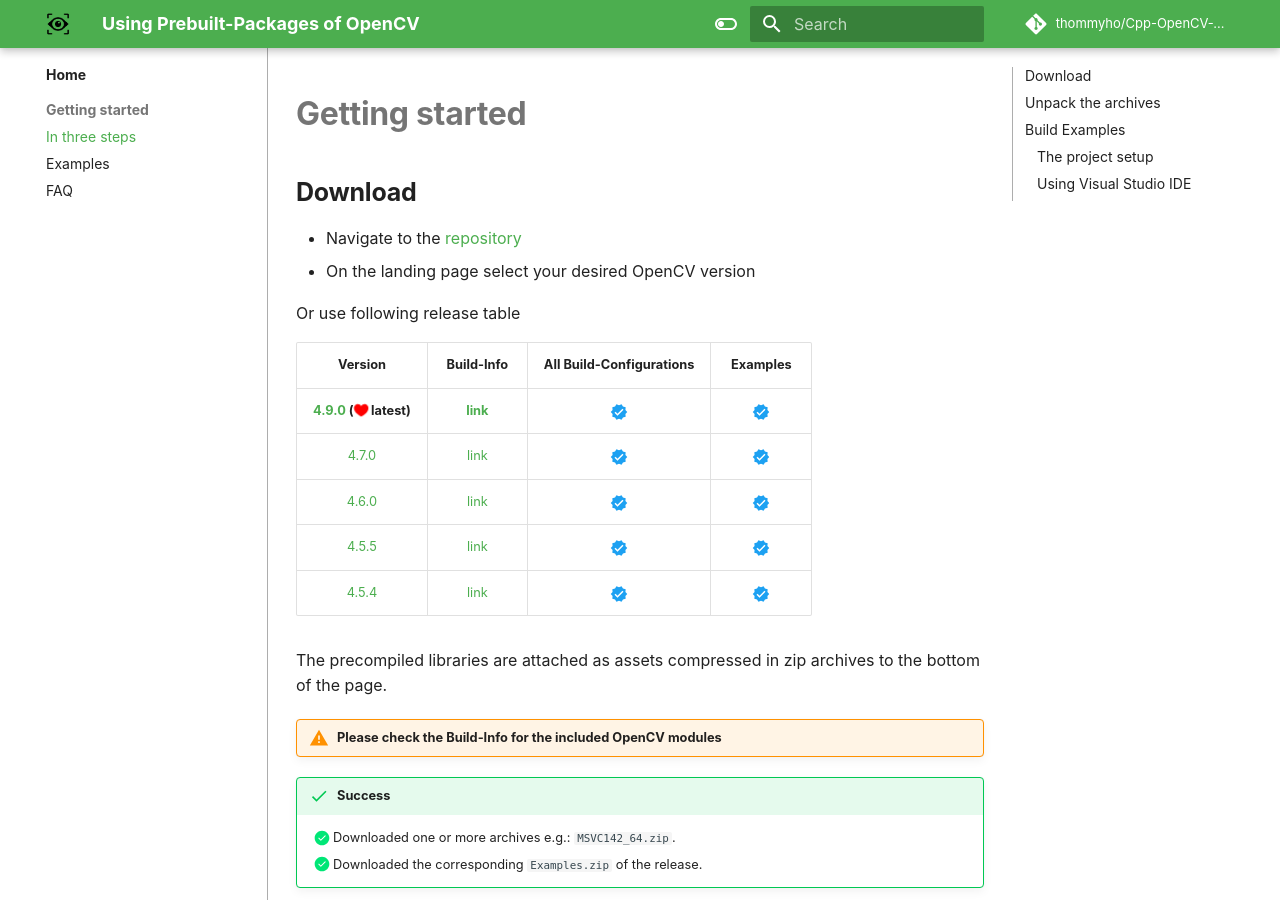
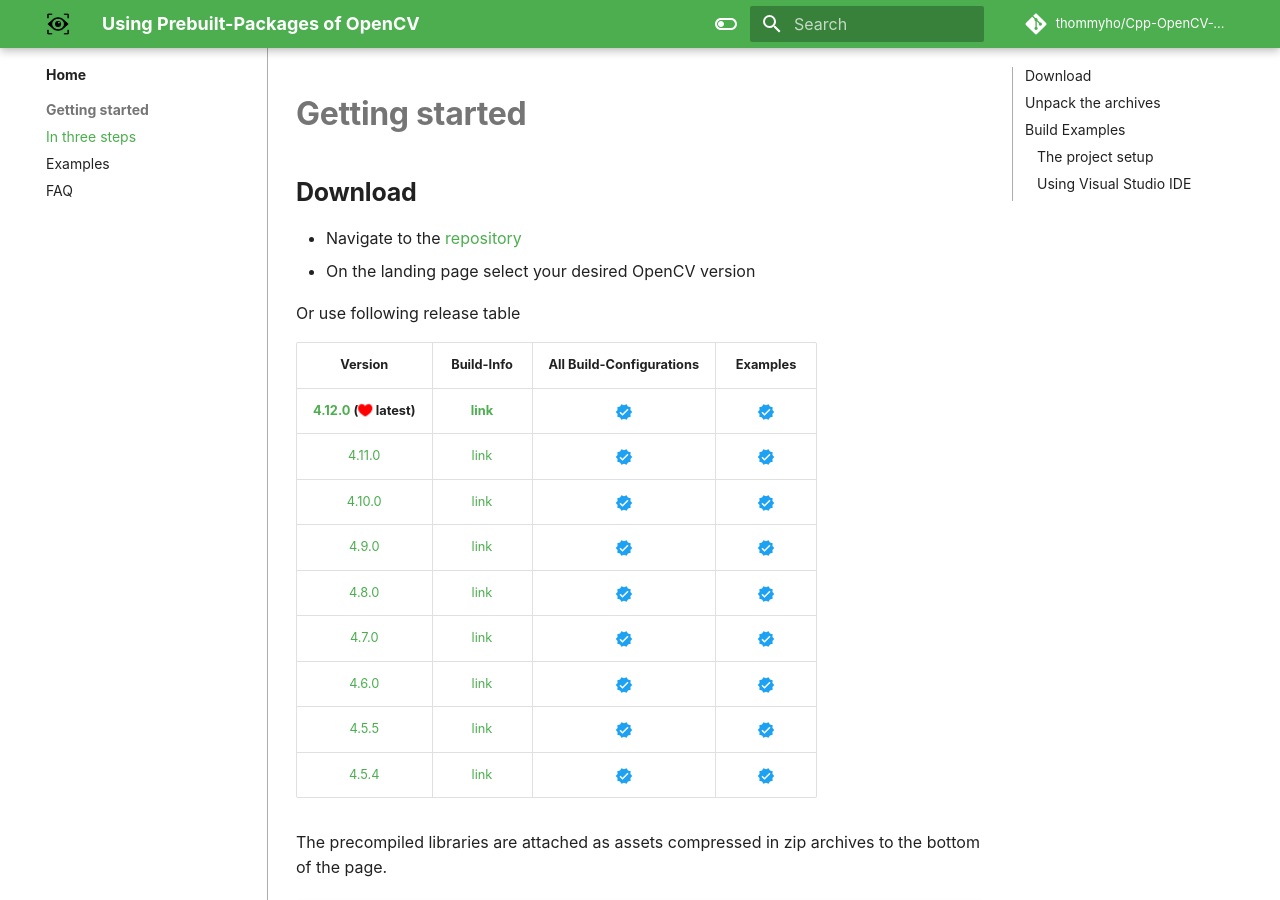
Before and after one commit to thommyho/Cpp-OpenCV-Windows-PreBuilts, an MkDocs documentation site: the page built from docs/steps.md, in a window 1280 px wide and 900 px high. Built offline with MkDocs 1.6.1 and Material for MkDocs 9.7.7, drawn with Linux system fonts in a browser that asks for light colours; emoji names are drawn with the system emoji font; some web fonts are replaced; comment, search, counter and statistics services are not loaded.

Commit message:
Update OpenCV release table in documentation
Added entries for versions 4.12.0, 4.11.0, 4.10.0, 4.9.0, and 4.8.0 to the release table in docs/steps.md. Updated the latest version to 4.12.0 for improved clarity and completeness.

```diff
--- a/docs/steps.md
+++ b/docs/steps.md
@@ -7,13 +7,17 @@
 
 Or use following release table
 
-|                                                                Version                                                                |                                    Build-Info                                    |        All Build-Configurations         |                Examples                 |
-|:-------------------------------------------------------------------------------------------------------------------------------------:|:--------------------------------------------------------------------------------:|:---------------------------------------:|:---------------------------------------:|
-| **[4.9.0](https://github.com/thommyho/Cpp-OpenCV-Windows-PreBuilts/releases/tag/v4.9.0) (:octicons-heart-fill-24:{ .heart } latest)** | **[link](https://github.com/thommyho/Cpp-OpenCV-Windows-PreBuilts/tree/v4.9.0)** | :material-check-decagram:{ .tick-blue } | :material-check-decagram:{ .tick-blue } |
-|                         [4.7.0](ttps://github.com/thommyho/Cpp-OpenCV-Windows-PreBuilts/releases/tag/v4.7.0)                          |   [link](https://github.com/thommyho/Cpp-OpenCV-Windows-PreBuilts/tree/v4.7.0)   | :material-check-decagram:{ .tick-blue } | :material-check-decagram:{ .tick-blue } |
-|                         [4.6.0](ttps://github.com/thommyho/Cpp-OpenCV-Windows-PreBuilts/releases/tag/v4.6.0)                          |   [link](https://github.com/thommyho/Cpp-OpenCV-Windows-PreBuilts/tree/v4.6.0)   | :material-check-decagram:{ .tick-blue } | :material-check-decagram:{ .tick-blue } |
-|                         [4.5.5](ttps://github.com/thommyho/Cpp-OpenCV-Windows-PreBuilts/releases/tag/v4.5.5)                          |   [link](https://github.com/thommyho/Cpp-OpenCV-Windows-PreBuilts/tree/v4.5.5)   | :material-check-decagram:{ .tick-blue } | :material-check-decagram:{ .tick-blue } |
-|                         [4.5.4](ttps://github.com/thommyho/Cpp-OpenCV-Windows-PreBuilts/releases/tag/v4.5.4)                          |   [link](https://github.com/thommyho/Cpp-OpenCV-Windows-PreBuilts/tree/v4.5.4)   | :material-check-decagram:{ .tick-blue } | :material-check-decagram:{ .tick-blue } |
+|                                                                 Version                                                                 |                                    Build-Info                                     |        All Build-Configurations         |                Examples                 |
+|:---------------------------------------------------------------------------------------------------------------------------------------:|:---------------------------------------------------------------------------------:|:---------------------------------------:|:---------------------------------------:|
+| **[4.12.0](https://github.com/thommyho/Cpp-OpenCV-Windows-PreBuilts/releases/tag/v4.12.0) (:octicons-heart-fill-24:{ .heart } latest)** | **[link](https://github.com/thommyho/Cpp-OpenCV-Windows-PreBuilts/tree/v4.12.0)** | :material-check-decagram:{ .tick-blue } | :material-check-decagram:{ .tick-blue } |
+|                         [4.11.0](ttps://github.com/thommyho/Cpp-OpenCV-Windows-PreBuilts/releases/tag/v4.11.0)                          |   [link](https://github.com/thommyho/Cpp-OpenCV-Windows-PreBuilts/tree/v4.11.0)   | :material-check-decagram:{ .tick-blue } | :material-check-decagram:{ .tick-blue } |
+|                         [4.10.0](ttps://github.com/thommyho/Cpp-OpenCV-Windows-PreBuilts/releases/tag/v4.10.0)                          |   [link](https://github.com/thommyho/Cpp-OpenCV-Windows-PreBuilts/tree/v4.10.0)   | :material-check-decagram:{ .tick-blue } | :material-check-decagram:{ .tick-blue } |
+|                          [4.9.0](ttps://github.com/thommyho/Cpp-OpenCV-Windows-PreBuilts/releases/tag/v4.9.0)                           |   [link](https://github.com/thommyho/Cpp-OpenCV-Windows-PreBuilts/tree/v4.9.0)    | :material-check-decagram:{ .tick-blue } | :material-check-decagram:{ .tick-blue } |
+|                          [4.8.0](ttps://github.com/thommyho/Cpp-OpenCV-Windows-PreBuilts/releases/tag/v4.8.0)                           |   [link](https://github.com/thommyho/Cpp-OpenCV-Windows-PreBuilts/tree/v4.8.0)    | :material-check-decagram:{ .tick-blue } | :material-check-decagram:{ .tick-blue } |
+|                          [4.7.0](ttps://github.com/thommyho/Cpp-OpenCV-Windows-PreBuilts/releases/tag/v4.7.0)                           |   [link](https://github.com/thommyho/Cpp-OpenCV-Windows-PreBuilts/tree/v4.7.0)    | :material-check-decagram:{ .tick-blue } | :material-check-decagram:{ .tick-blue } |
+|                          [4.6.0](ttps://github.com/thommyho/Cpp-OpenCV-Windows-PreBuilts/releases/tag/v4.6.0)                           |   [link](https://github.com/thommyho/Cpp-OpenCV-Windows-PreBuilts/tree/v4.6.0)    | :material-check-decagram:{ .tick-blue } | :material-check-decagram:{ .tick-blue } |
+|                          [4.5.5](ttps://github.com/thommyho/Cpp-OpenCV-Windows-PreBuilts/releases/tag/v4.5.5)                           |   [link](https://github.com/thommyho/Cpp-OpenCV-Windows-PreBuilts/tree/v4.5.5)    | :material-check-decagram:{ .tick-blue } | :material-check-decagram:{ .tick-blue } |
+|                          [4.5.4](ttps://github.com/thommyho/Cpp-OpenCV-Windows-PreBuilts/releases/tag/v4.5.4)                           |   [link](https://github.com/thommyho/Cpp-OpenCV-Windows-PreBuilts/tree/v4.5.4)    | :material-check-decagram:{ .tick-blue } | :material-check-decagram:{ .tick-blue } |
 
 The precompiled libraries are attached as assets compressed in zip archives to the bottom of the page.
 !!! warning "Please check the Build-Info for the included OpenCV modules"
```
